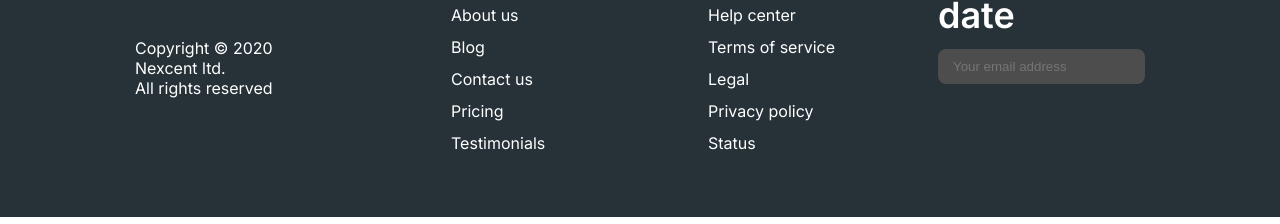
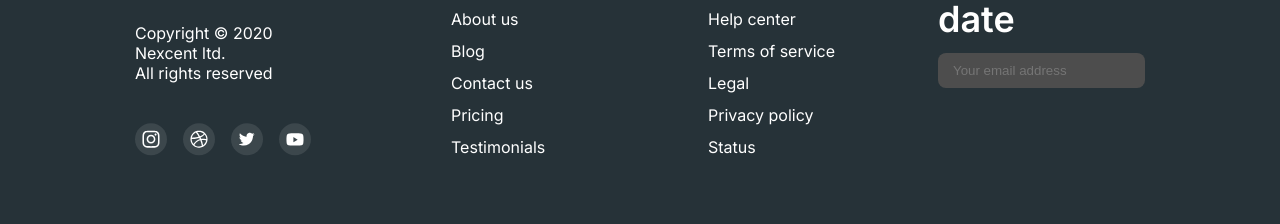
Before and after one commit to JonathanAsf/Senai-FrontEnd, a plain HTML site: page nextcent/index.html in a window 1280 px wide. Shown: the part 4011-4235 px from the top of the page. Drawn offline with Linux system fonts and the light colour scheme; files whose address does not match are found by name.

Commit message:
feat: added social media icons

```diff
--- a/nextcent/index.html
+++ b/nextcent/index.html
@@ -438,8 +438,35 @@
           <p>Copyright © 2020 Nexcent ltd.</p>
           <p>All rights reserved</p>
         </div>
-        <div>
-          <!-- Imagens de redes sociais -->
+        <div class="footer-information-social-medias">
+          <a href="">
+            <img
+              src="./src/assets/images/Social Icons-3.svg"
+              alt=""
+              loading="lazy"
+            />
+          </a>
+          <a href="">
+            <img
+              src="./src/assets/images/Social Icons.svg"
+              alt=""
+              loading="lazy"
+            />
+          </a>
+          <a href="">
+            <img
+              src="./src/assets/images/Social Icons-1.svg"
+              alt=""
+              loading="lazy"
+            />
+          </a>
+          <a href="">
+            <img
+              src="./src/assets/images/Social Icons-2.svg"
+              alt=""
+              loading="lazy"
+            />
+          </a>
         </div>
       </div>
       <div class="footer-links">
--- a/nextcent/src/styles/style.css
+++ b/nextcent/src/styles/style.css
@@ -380,6 +380,12 @@ h1 {
   margin-right: 125px;
 }
 
+.footer-information-social-medias {
+  display: flex;
+  width: 32px;
+  gap: 16px;
+}
+
 .footer-links {
   display: flex;
   gap: 90px;
```
Also changed, not shown: nextcent/src/assets/images/BG.svg (added), nextcent/src/assets/images/Social Icons-1.svg (added), nextcent/src/assets/images/Social Icons-2.svg (added), nextcent/src/assets/images/Social Icons-3.svg (added), nextcent/src/assets/images/Social Icons.svg (added), nextcent/src/assets/images/dribbble-icon.png (added), nextcent/src/assets/images/instagram-icon.png (added), nextcent/src/assets/images/twitter-icon.png (added), nextcent/src/assets/images/youtube-icon.png (added).
